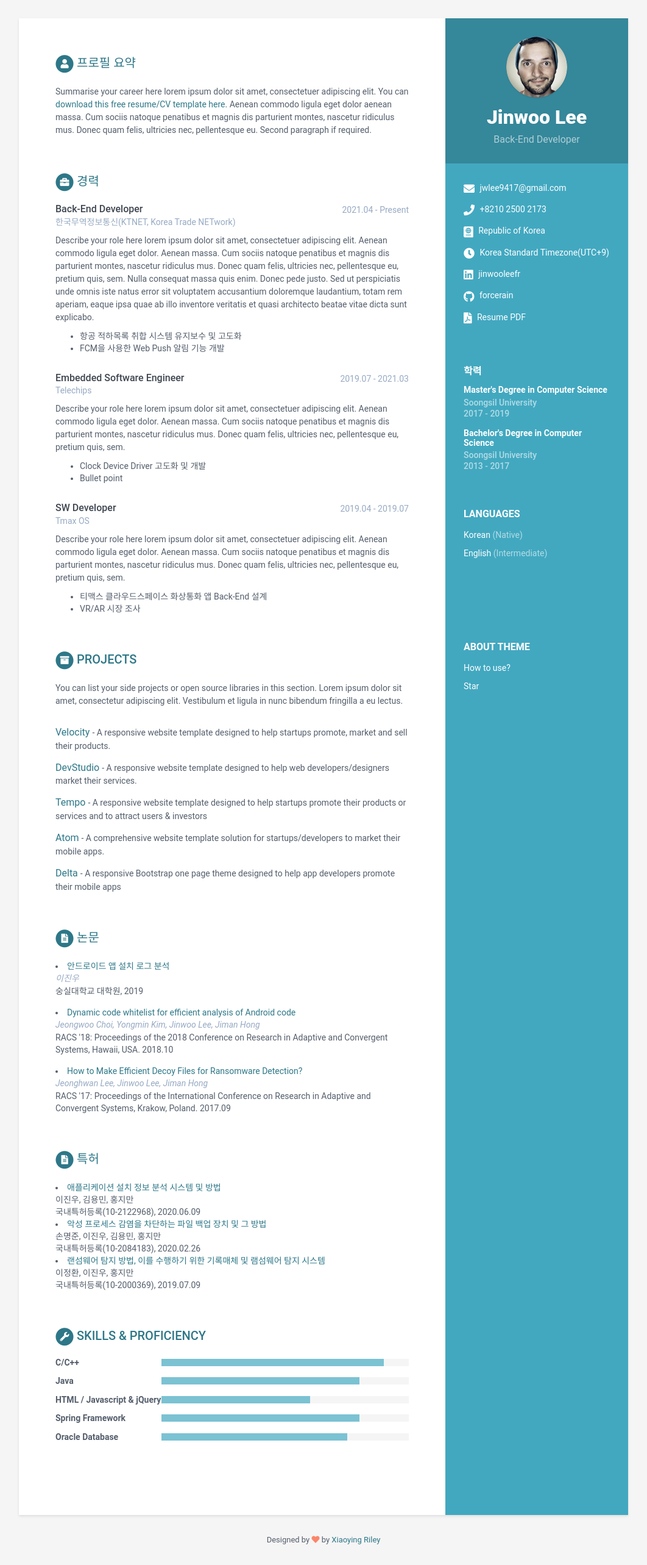
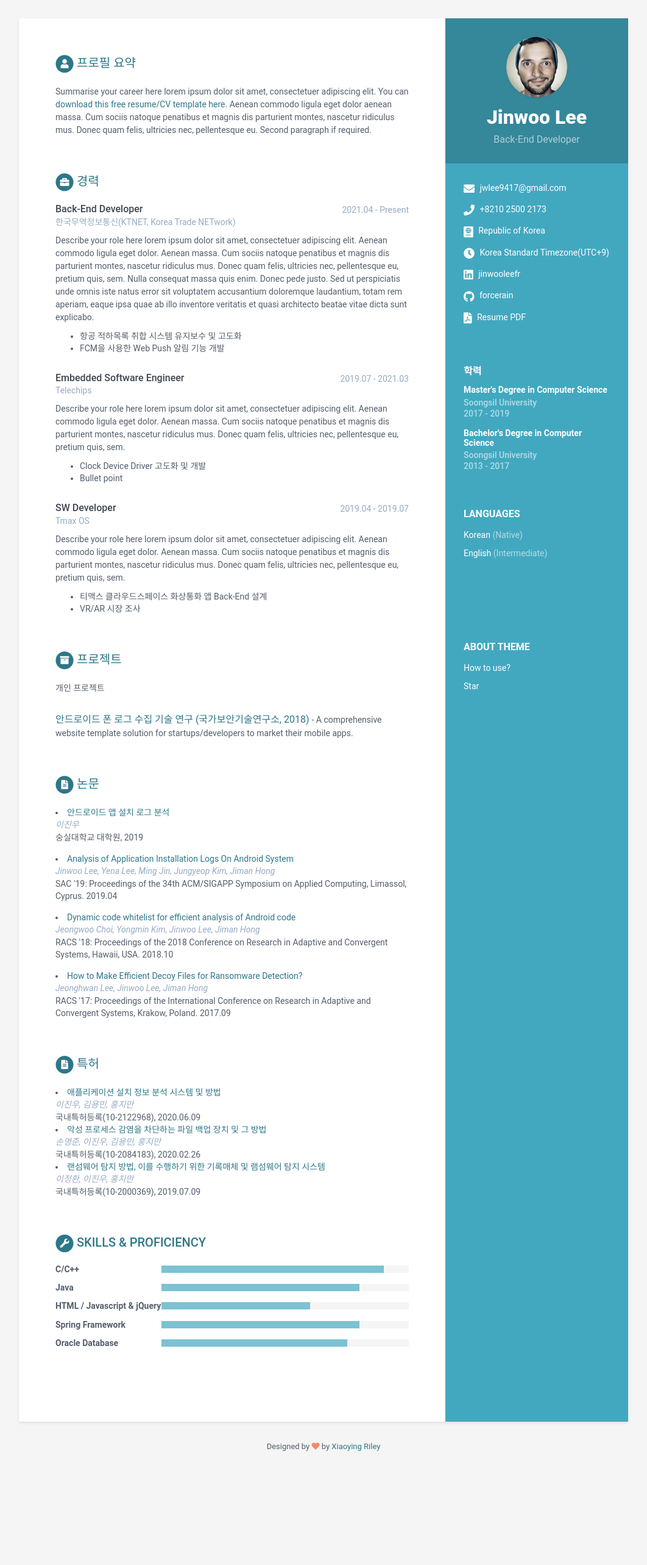
Before and after one commit to fakerainjw/forcerain.github.io, a Jekyll site: the page built from index.html, in a window 1280 px wide. Shown: the whole page at 61% size, without its empty margins (109-1171 px from the left). Built offline with Jekyll 4.4.1, drawn with Linux system fonts in a browser that asks for light colours; after the commit the page ends 2412 px from its top, so only the background shows below that.

Commit message:
patents css and project

```diff
--- a/_data/data.yml
+++ b/_data/data.yml
@@ -110,31 +110,26 @@ experiences:
             - 티맥스 클라우드스페이스 화상통화 앱 Back-End 설계
             - VR/AR 시장 조사
 projects:
-    title: Projects
-    intro: >
-      You can list your side projects or open source libraries in this
-      section. Lorem ipsum dolor sit amet, consectetur adipiscing elit.
-      Vestibulum et ligula in nunc bibendum fringilla a eu lectus.
+    title: 프로젝트
+    intro: 대학원 연구 프로젝트
     assignments:
-      - title: Velocity
-        link: "#hook"
-        tagline: "A responsive website template designed to help startups promote, market and sell their products."
+      - title: 안드로이드 폰 로그 수집 기술 연구 (국가보안기술연구소, 2018)
+        link: "#"
+        tagline: "A comprehensive website template solution for startups/developers to market their mobile apps."
 
-      - title: DevStudio
-        link: "#"
-        tagline: "A responsive website template designed to help web developers/designers market their services."
-
-      - title: Tempo
+      - title: 안드로이드 시스템 파일 수집 및 로그 연구 (국가보안기술연구소, 2017)
         link: "#"
         tagline: "A responsive website template designed to help startups promote their products or services and to attract users &amp; investors"
 
-      - title: Atom
+      - title: 랜섬웨어 대응 기술 개발 (정보통신기술진흥센터, 2017 – 2018)
+        link: "#"
+        tagline: "A responsive Bootstrap one page theme designed to help app developers promote their mobile apps"
+
+    intro: 개인 프로젝트
+    assignments:
+      - title: 안드로이드 폰 로그 수집 기술 연구 (국가보안기술연구소, 2018)
         link: "#"
         tagline: "A comprehensive website template solution for startups/developers to market their mobile apps."
-
-      - title: Delta
-        link: "#"
-        tagline: "A responsive Bootstrap one page theme designed to help app developers promote their mobile apps"
 
 publications:
     title: 논문
@@ -144,6 +139,11 @@ publications:
         link: "http://www.riss.kr/link?id=T15015965"
         authors: 이진우
         conference: 숭실대학교 대학원, 2019
+
+      - title: "Analysis of Application Installation Logs On Android System"
+        link: "https://dl.acm.org/doi/10.1145/3297280.3297489"
+        authors: Jinwoo Lee, Yena Lee, Ming Jin, Jungyeop Kim, Jiman Hong
+        conference: "SAC '19: Proceedings of the 34th ACM/SIGAPP Symposium on Applied Computing, Limassol, Cyprus. 2019.04"
 
       - title: "Dynamic code whitelist for efficient analysis of Android code"
         link: "https://dl.acm.org/doi/10.1145/3264746.3264812"
@@ -158,7 +158,7 @@ publications:
 patents:
     title: 특허
     intro:
-    papers:
+    patentItems:
       - title: "애플리케이션 설치 정보 분석 시스템 및 방법"
         link: "https://doi.org/10.8080/1020190010498"
         authors: 이진우, 김용민, 홍지만
--- a/_includes/patents.html
+++ b/_includes/patents.html
@@ -16,7 +16,7 @@
   </div><!--//intro-->
   {% endif %}
 
-  {% for patent in patents.papers %}
+  {% for patent in patents.patentItems %}
   <div class="item">
     {% if patent.link %}
       <li><a href="{{ patent.link }}">{{ patent.title }}</a></li>
--- a/_sass/_base.scss
+++ b/_sass/_base.scss
@@ -242,6 +242,11 @@ p {
       margin-bottom: 15px;
     }
   }
+  .patent-authors {
+    font-style: italic;
+    color: $text-grey;
+    margin-bottom: 1px;
+  }
 }
 
 .skillset {
```
